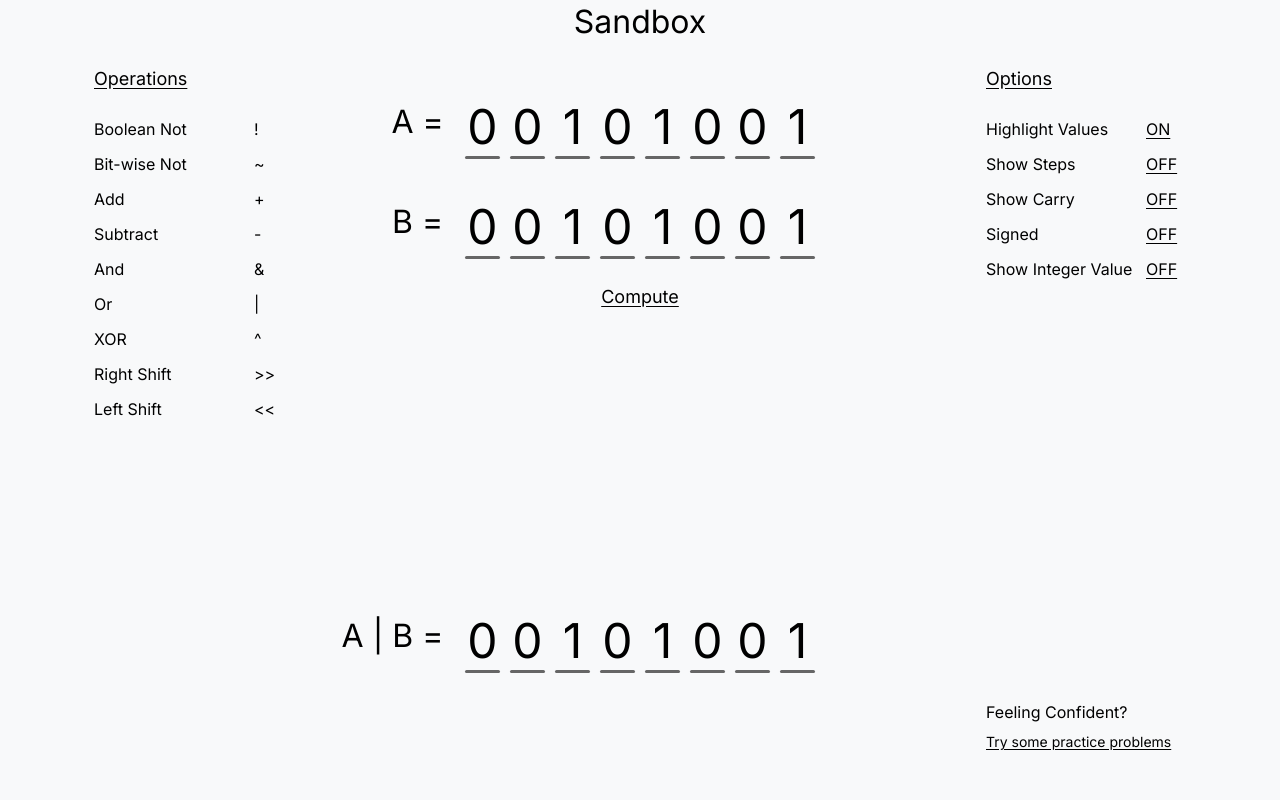
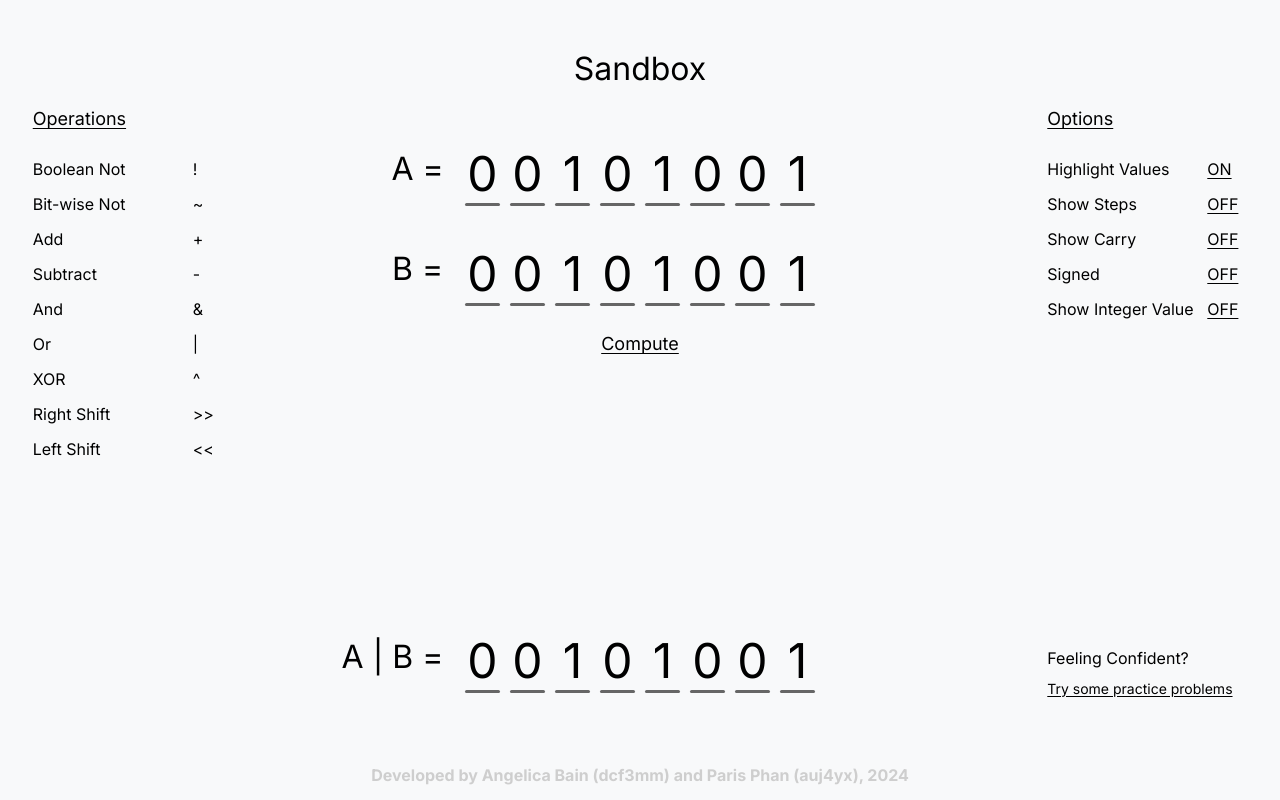
Before and after one commit to angelicabain/bit-fiddler, a Vue app in the folder bit-fiddler/: page /sandbox in a window 1280 px wide. Built offline with nearby package versions, Linux system fonts and the light colour scheme.

Commit message:
minor tweaks to sandbox ui

```diff
--- a/bit-fiddler/src/components/SandboxScreen.vue
+++ b/bit-fiddler/src/components/SandboxScreen.vue
@@ -287,6 +287,13 @@
 <script>
 export default {
   name: 'SandboxScreen',
+  data() {
+    return {
+      windowWidth: window.innerWidth,
+      windowHeight: window.innerHeight,
+
+    };
+  },
   methods: {
     //to do
     handleBooleanNotClick() {
@@ -316,7 +323,17 @@
     handleLeftShiftClick() {
       //...
     },
+    updateWindowSize() {
+      this.windowWidth = window.innerWidth;
+      this.windowHeight = window.innerHeight;
+    },
   },
+  mounted() {
+    window.addEventListener('resize', this.updateWindowSize);
+  },
+  beforeDestroy() {
+    window.removeEventListener('resize', this.updateWindowSize);
+  }
 };
 
   //To do!
@@ -335,22 +352,48 @@
       flex: 1 0 0;
       align-self: stretch;
   }
+
+
+  .side-panel-header-text {
+    display: flex;
+    width: 200px;
+    height: 50px;
+    flex-direction: column;
+    justify-content: center;
+    color: #000;
+    font-family: Inter;
+    font-size: 18px;
+    font-style: normal;
+    font-weight: 400;
+    line-height: normal;
+    text-decoration-line: underline;
+    text-decoration-style: solid;
+    text-decoration-skip-ink: auto;
+    text-decoration-thickness: auto;
+    text-underline-offset: auto;
+    text-underline-position: from-font;
+  }
+
+
 </style>
 
 <!-- Center Frame -->
  <style scoped>
 
+
+
   .center-frame {
+    flex: 1 1 auto;
     display: flex;
     flex-direction: column;
+    justify-content: flex-sart;
     align-items: flex-start;
-    flex: 1 0 0;
-    align-self: stretch;
+    height: 100%;
   }
 
   .center-top-frame {
     display: flex;
-    height: 100px;
+    height: 12.5%;
     justify-content: center;
     align-items: flex-end;
     align-self: stretch;
@@ -385,6 +428,8 @@
     height: 50px;
     align-items: center;
     gap: 10px;
+    justify-content: center;
+    flex-wrap: wrap;
   }
 
   .binary-var-text {
@@ -408,7 +453,7 @@
     width: 35px;
     height: 50px;
     flex-direction: column;
-    align-items: flex-start;
+    align-items: center;
   }
 
   .bool-text {
@@ -494,6 +539,27 @@
     height: 50px;
   }
 
+  @media (max-width: 768px) {
+    .left-frame,
+    .right-frame {
+      display: none;
+    }
+
+    .center-frame {
+      padding: 20px;
+    }
+  }
+
+  @media (min-width: 1200px) {
+    .left-frame,
+    .right-frame {
+      flex: 1 1 15%;
+    }
+
+    .center-frame {
+      flex: 1 1 70%;
+    }
+  }
 
 </style>
 
@@ -501,15 +567,22 @@
 <!-- Left Frame -->
  <style scoped>
 
-  .left-frame {
+  .left-frame,
+  .right-frame {
+    flex: 1 1 20%;
+    min-width: 200px;
+    max-width: 300px;
+    height: 100%;
     display: flex;
-    width: 294px;
-    height: 857px;
     flex-direction: column;
     align-items: flex-end;
   }
 
-
+  .operations-frame,
+  .options-frame {
+    flex: 1;
+    width: 100%;
+  }
 
   .operations-frame {
     display: flex;
@@ -520,25 +593,6 @@
     align-self: stretch;
   }
 
-  .side-panel-header-text {
-    display: flex;
-    width: 200px;
-    height: 50px;
-    flex-direction: column;
-    justify-content: center;
-    color: #000;
-    font-family: Inter;
-    font-size: 18px;
-    font-style: normal;
-    font-weight: 400;
-    line-height: normal;
-    text-decoration-line: underline;
-    text-decoration-style: solid;
-    text-decoration-skip-ink: auto;
-    text-decoration-thickness: auto;
-    text-underline-offset: auto;
-    text-underline-position: from-font;
-  }
 
   .operation-frame {
     display: flex;
@@ -589,13 +643,13 @@
 <!-- Right Frame -->
 <style scoped>
 
-  .right-frame {
+  /* .right-frame {
     display: flex;
     width: 294px;
     height: 857px;
     flex-direction: column;
     align-items: flex-end;
-  }
+  } */
 
   .options-frame {
     display: flex;
--- a/bit-fiddler/src/components/global.css
+++ b/bit-fiddler/src/components/global.css
@@ -24,9 +24,10 @@
     display: flex;
     flex-direction: column;
     align-items: center;
-    justify-content: center;
+    justify-content: space-between;
     width: 100%;
     height: 100%;
+    flex: 1;
     /* max-width: 1920px; */
     /* max-height: calc(1920px / 16 * 9); */
     /* aspect-ratio: 16 / 9; */
```
